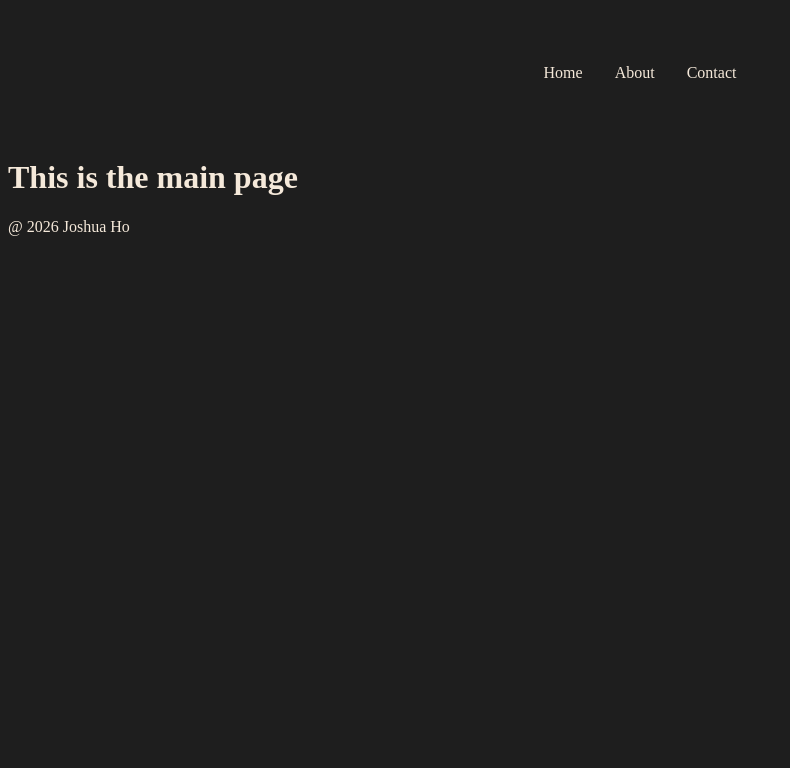
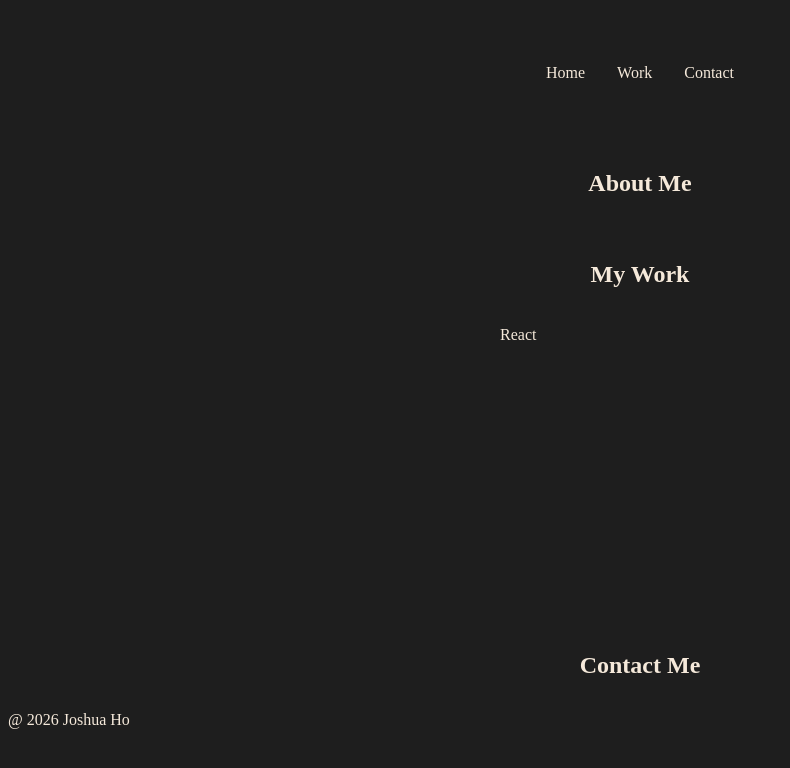
Before and after one commit to JoshuaYYHo/Joshua-Ho-Personal-Portfolio, a Vue app: page / in a window 1280 px wide. Shown: the top 768 px of the page, without its empty margins (0-790 px from the left). Built offline with nearby package versions, Linux system fonts and the light colour scheme.

Commit message:
Pill added

```diff
--- a/index.html
+++ b/index.html
@@ -4,7 +4,7 @@
     <meta charset="UTF-8">
     <link rel="icon" href="/favicon.ico">
     <meta name="viewport" content="width=device-width, initial-scale=1.0">
-    <title>Vite App</title>
+    <title> Joshua Ho's Portfolio </title>
   </head>
   <body>
     <div id="app">
--- a/src/App.vue
+++ b/src/App.vue
@@ -1,15 +1,35 @@
 <script setup lang="ts">
 import Footer from './components/Footer.vue';
 import NavBar from './components/NavBar.vue';
+import ProjectCard from './components/ProjectCard.vue';
 
-// Colors
+// JSON for the My Work section
+
 </script>
 
 <template>
   <NavBar />
 
   <main>
-    <h1> This is the main page </h1>
+
+    <section id="home">
+      <h1> About Me </h1>
+
+    </section>
+
+    <section id="work">
+      <h1> My Work </h1>
+      <div class="card-section">
+        <ProjectCard />
+
+      </div>
+
+    </section>
+
+    <section id="contact">
+      <h1> Contact Me </h1>
+    </section>
+
 
   </main>
 
@@ -17,10 +37,20 @@ import NavBar from './components/NavBar.vue';
 </template>
 
 <style scoped>
-
 h1 {
-  padding: 1rem, 1.5rem;
-  margin: 1rem, 1.5rem;
+  padding: 1rem 1.5rem;
+  margin: 1rem 1.5rem;
 }
 
+section {
+  display: flex;
+  flex-direction: column;
+  align-items: center;
+}
+
+.card-section {
+  display: flex;
+  justify-content: center;
+  width: 100%;
+}
 </style>
--- a/src/components/NavBar.vue
+++ b/src/components/NavBar.vue
@@ -1,30 +1,28 @@
 <script setup lang="ts">
 
-import { DARK_MAIN } from '@/constants/theme';
+import { DARK_MAIN, WHITE_TEXT } from '@/constants/theme';
 
 const navItems = [
   { name: "Home" },
-  { name: "About" },
+  { name: "Work" },
   { name: "Contact" }
 ];
 
 </script>
 
 <template>
-  <nav class="navbar">
+  <nav class="navbar" :style="{ backgroundColor: DARK_MAIN }">
     <ul class="nav-links">
       <li v-for="item in navItems" :key="item.name">
-        {{ item.name }}
+        <a :href="`#${item.name}`" :style="{ color: WHITE_TEXT }">{{ item.name }}</a>
       </li>
     </ul>
   </nav>
-
 </template>
 
 <style scoped>
 
 .navbar {
-  background-color: DARK_MAIN;
   display: flex;
   justify-content: center;
 }
@@ -34,7 +32,6 @@ const navItems = [
   margin: 1rem 1.5rem;
   padding: 1rem 1.5rem;
   display: flex;
-
 }
 
 .nav-links li {
@@ -42,4 +39,12 @@ const navItems = [
   margin: 0;
 }
 
+.nav-links a {
+  text-decoration: none;
+}
+
+.nav-links a:hover {
+  text-decoration: none;
+}
+
 </style>
--- /dev/null
+++ b/src/components/ProjectCard.vue
@@ -0,0 +1,40 @@
+<script setup lang="ts">
+
+import TechStackPill from './TechStackPill.vue';
+
+// Props
+defineProps({
+    header: String,
+    description: String,
+    techStack: []
+
+})
+
+</script>
+
+<template>
+    <div class="main-card">
+        <div class="header-card">
+            {{ header }}
+        </div>
+
+        <div class="body-card">
+            {{ description }}
+        </div>
+
+        <div class="tech-stack">
+            <TechStackPill name="React"/>
+        </div>
+    </div>
+
+</template>
+
+<style scoped>
+
+.main-card {
+    width: 300px;
+    height: 300px;
+}
+
+
+</style>
--- /dev/null
+++ b/src/components/TechStackPill.vue
@@ -0,0 +1,27 @@
+<script setup lang="ts">
+import { WHITE_TEXT } from '@/constants/theme';
+
+defineProps({
+    name: String
+})
+
+</script>
+
+<template>
+    <div class="pill">
+        {{ name }}
+    </div>
+
+</template>
+
+<style scoped>
+.pill {
+    border-radius: 10px;
+    padding: 6px 10px;
+    display: inline-block;
+    background: transparent;
+    color: var(--pill-color);
+    border: 2px solid var(--pill-color);
+
+}
+</style>
```
